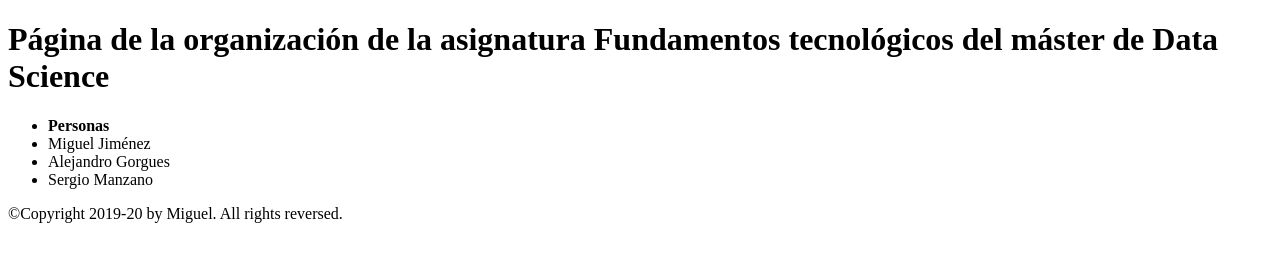
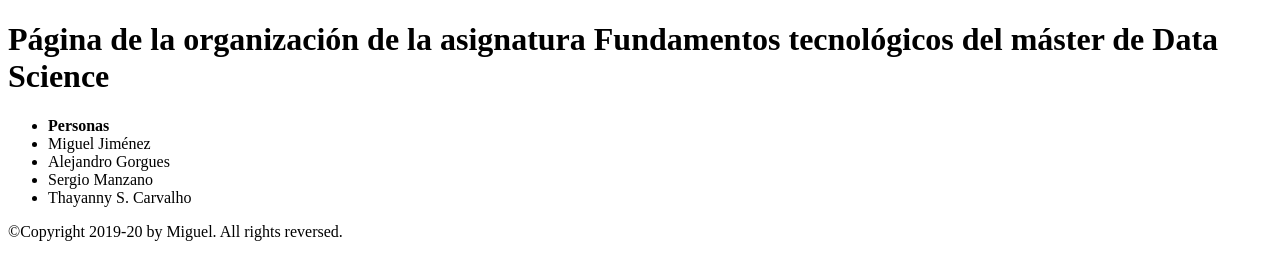
Before and after one commit to masteruah-tunombredeusuariodegithub01/web-1, a plain HTML site: page index.html in a window 1280 px wide. Drawn offline with Linux system fonts and the light colour scheme.

Commit message:
alteración nombre

```diff
--- a/index.html
+++ b/index.html
@@ -3,7 +3,7 @@
   <head>
     <meta charset="utf-8">
 
-    <title>Página de la organización práctica master Thayanny S. Carvalho (prueba)</title>
+    <title>Página de la organización práctica master </title>
   </head>
   <body>
     <!-- Here is our main header that is used across all the pages of our website -->
@@ -17,6 +17,7 @@
         <li>Miguel Jiménez</li>
         <li>Alejandro Gorgues</li>
         <li>Sergio Manzano</li>
+        <li>Thayanny S. Carvalho</li>
       </ul>
 
     <footer>
```
